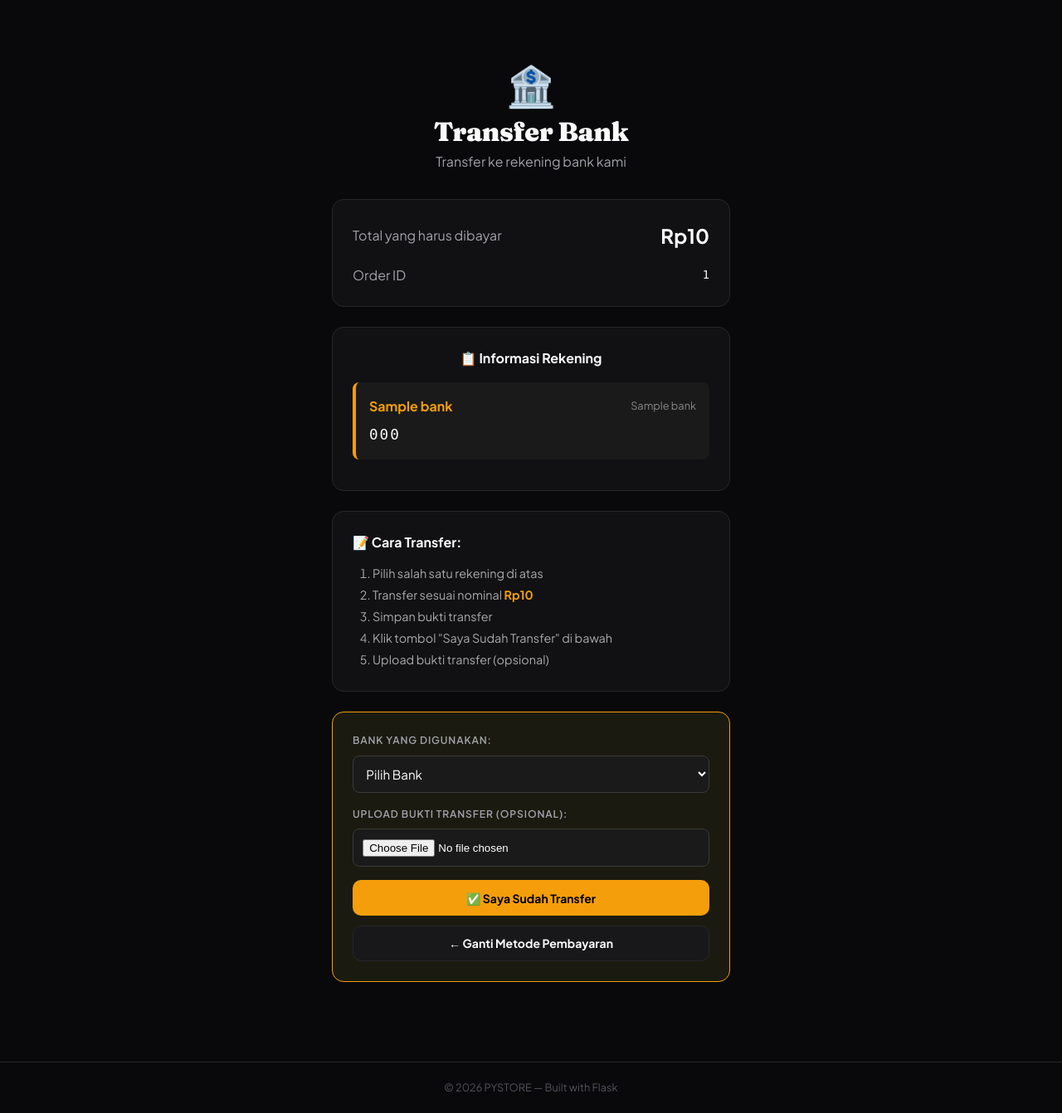
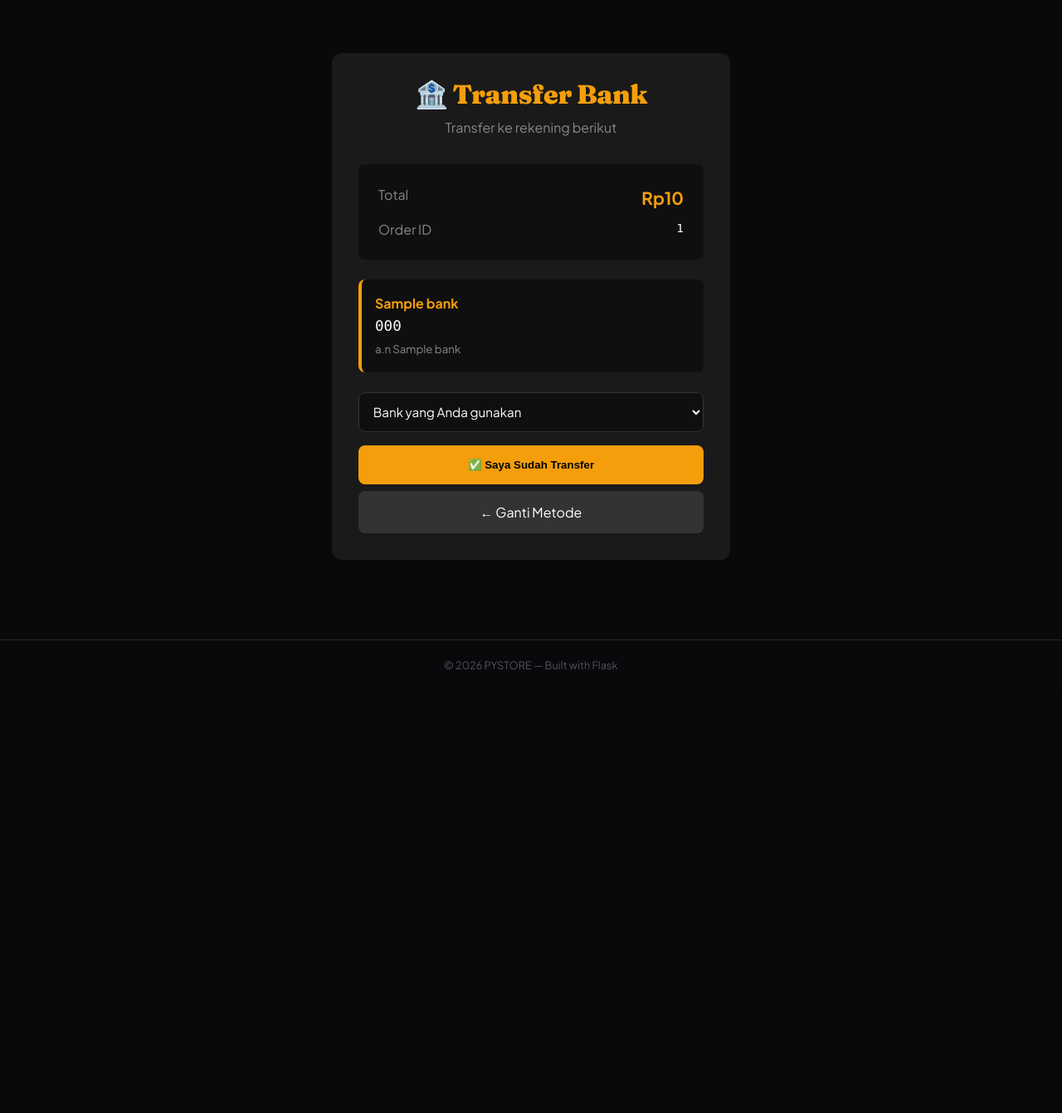
Before and after one commit to GabHub7/pystore, a Python web app: template templates/bayar_transfer.html in a window 1280 px wide. Shown: the part 60-1402 px from the top of the page at 83% size. After the commit the page ends 867 px from the top, so only its background shows below. Run offline with Jinja, Linux system fonts and the light colour scheme; the template is opened without the code that fills it: most values are stand-ins (such as "Sample title", 1, 10 or a date in 2020).

Commit message:
Update bayar_transfer.html

```diff
--- a/templates/bayar_transfer.html
+++ b/templates/bayar_transfer.html
@@ -1,89 +1,49 @@
 {% extends "base.html" %}
-{% block title %}PYSTORE – Transfer Bank{% endblock %}
+{% block title %}Transfer Bank - PYSTORE{% endblock %}
 {% block content %}
-<div style="max-width:480px;margin:2rem auto;text-align:center;">
-  <div class="page-header" style="text-align:center;">
-    <p style="font-size:3rem;">🏦</p>
-    <h1>Transfer <span class="text-accent">Bank</span></h1>
-    <p class="text-muted">Transfer ke rekening bank kami</p>
+
+<div style="max-width:480px;margin:2rem auto;padding:2rem;background:#1a1a1a;border-radius:12px;">
+    <h1 style="color:#f59e0b;text-align:center;margin-bottom:0.5rem;">🏦 Transfer Bank</h1>
+    <p style="color:#888;text-align:center;margin-bottom:2rem;">Transfer ke rekening berikut</p>
+
+    <div style="background:#0f0f0f;padding:1.5rem;border-radius:8px;margin-bottom:1.5rem;">
+        <div style="display:flex;justify-content:space-between;margin-bottom:0.5rem;">
+            <span style="color:#888;">Total</span>
+            <strong style="color:#f59e0b;font-size:1.3rem;">Rp{{ "{:,}".format(total) }}</strong>
         </div>
-
-  <div class="card" style="margin-bottom:1.5rem;">
-    <div style="display:flex;justify-content:space-between;align-items:center;margin-bottom:1rem;">
-      <span class="text-muted">Total yang harus dibayar</span>
-      <strong class="text-accent" style="font-size:1.5rem;">Rp{{ "{:,}".format(total) }}</strong>
-    </div>
-    <div style="display:flex;justify-content:space-between;align-items:center;">
-      <span class="text-muted">Order ID</span>
-      <span style="font-size:0.85rem;font-family:monospace;">{{ order_id }}</span>
+        <div style="display:flex;justify-content:space-between;">
+            <span style="color:#888;">Order ID</span>
+            <span style="font-family:monospace;font-size:0.9rem;">{{ order_id }}</span>
         </div>
     </div>
 
-  <!-- Info Rekening -->
-  <div class="card" style="margin-bottom:1.5rem;text-align:left;">
-    <p style="font-weight:700;margin-bottom:1rem;text-align:center;">📋 Informasi Rekening</p>
-
     {% if rekening %}
         {% for bank in rekening %}
-      <div style="background:#1a1a1a;padding:1rem;border-radius:8px;margin-bottom:0.8rem;border-left:4px solid #f59e0b;">
-        <div style="display:flex;justify-content:space-between;align-items:center;margin-bottom:0.5rem;">
-          <strong style="color:#f59e0b;">{{ bank.nama_bank }}</strong>
-          <span style="font-size:0.8rem;color:#888;">{{ bank.atas_nama }}</span>
-        </div>
-        <div style="font-family:monospace;font-size:1.1rem;letter-spacing:2px;">
-          {{ bank.nomor_rekening }}
-        </div>
+        <div style="background:#0f0f0f;padding:1rem;border-radius:8px;margin-bottom:1rem;border-left:4px solid #f59e0b;">
+            <strong style="color:#f59e0b;">{{ bank.nama_bank or bank.bank }}</strong><br>
+            <span style="font-family:monospace;font-size:1.1rem;">{{ bank.nomor_rekening or bank.nomor }}</span><br>
+            <small style="color:#888;">a.n {{ bank.atas_nama or bank.atas_nama }}</small>
         </div>
         {% endfor %}
     {% else %}
-      <div style="background:#1a1a1a;padding:1rem;border-radius:8px;text-align:center;">
-        <p style="color:#888;margin:0;">Rekening bank belum diatur oleh admin</p>
-      </div>
+        <p style="color:#888;text-align:center;">Rekening belum diatur admin</p>
     {% endif %}
-  </div>
 
-  <!-- Instruksi -->
-  <div class="card" style="margin-bottom:1.5rem;text-align:left;">
-    <p style="font-weight:700;margin-bottom:0.8rem;">📝 Cara Transfer:</p>
-    <ol style="margin:0;padding-left:1.5rem;color:#aaa;font-size:0.9rem;line-height:1.8;">
-      <li>Pilih salah satu rekening di atas</li>
-      <li>Transfer sesuai nominal <strong style="color:#f59e0b;">Rp{{ "{:,}".format(total) }}</strong></li>
-      <li>Simpan bukti transfer</li>
-      <li>Klik tombol "Saya Sudah Transfer" di bawah</li>
-      <li>Upload bukti transfer (opsional)</li>
-    </ol>
-  </div>
-
-  <!-- Form Konfirmasi -->
-  <div class="card" style="background:#1a1a10;border-color:#f59e0b;">
-    <form method="POST" action="/konfirmasi-transfer" enctype="multipart/form-data">
-      <input type="hidden" name="order_id" value="{{ order_id }}">
-      <input type="hidden" name="total" value="{{ total }}">
-
-      <div style="margin-bottom:1rem;text-align:left;">
-        <label style="display:block;margin-bottom:0.5rem;font-weight:600;">Bank yang digunakan:</label>
-        <select name="bank_pengirim" required style="width:100%;padding:0.7rem;border-radius:8px;border:1px solid #3a3a3a;background:#1a1a1a;color:#fff;">
-          <option value="">Pilih Bank</option>
+    <form method="POST" action="/konfirmasi-transfer" style="margin-top:1.5rem;">
+        <select name="bank_pengirim" required style="width:100%;padding:0.8rem;margin-bottom:1rem;border-radius:8px;border:1px solid #333;background:#0f0f0f;color:#fff;">
+            <option value="">Bank yang Anda gunakan</option>
             <option value="BCA">BCA</option>
             <option value="BNI">BNI</option>
             <option value="Mandiri">Mandiri</option>
             <option value="BRI">BRI</option>
-          <option value="Lainnya">Lainnya</option>
         </select>
-      </div>
 
-      <div style="margin-bottom:1rem;text-align:left;">
-        <label style="display:block;margin-bottom:0.5rem;font-weight:600;">Upload Bukti Transfer (Opsional):</label>
-        <input type="file" name="bukti_transfer" accept="image/*" style="width:100%;padding:0.7rem;border-radius:8px;border:1px solid #3a3a3a;background:#1a1a1a;color:#fff;">
-      </div>
-
-      <button type="submit" class="btn btn-primary" style="width:100%;justify-content:center;padding:0.8rem;">
+        <button type="submit" style="width:100%;padding:1rem;background:#f59e0b;border:none;border-radius:8px;color:#000;font-weight:bold;cursor:pointer;">
             ✅ Saya Sudah Transfer
         </button>
     </form>
-    <a href="/bayar" class="btn btn-secondary" style="width:100%;justify-content:center;margin-top:0.7rem;">
-      ← Ganti Metode Pembayaran
-    </a>
+
+    <a href="/bayar" style="display:block;text-align:center;margin-top:0.5rem;padding:0.8rem;background:#333;color:#fff;text-decoration:none;border-radius:8px;">← Ganti Metode</a>
 </div>
-</div>
+
 {% endblock %}
```
Lines whose indentation alone changed are shown as unchanged.
